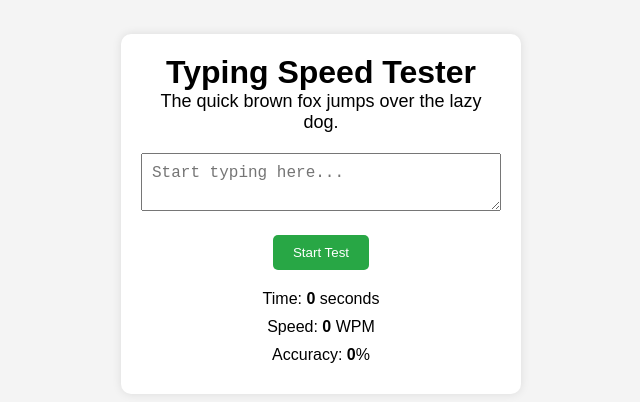
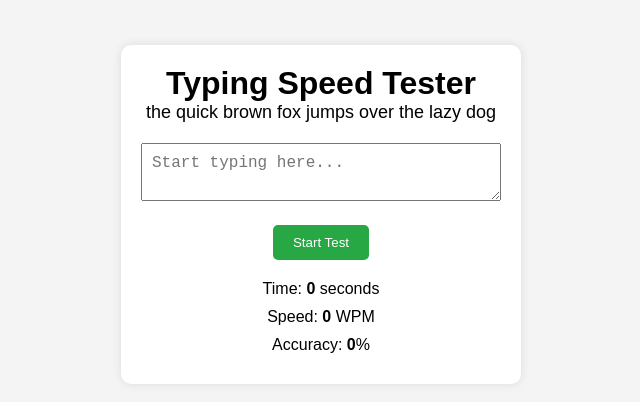
Before and after one commit to developersujeet/Typing-Tester, a plain HTML site: page index.html in a window 1280 px wide. Shown: the part 186-588 px from the top of the page, without its empty margins (319-959 px from the left). Drawn offline with Linux system fonts and the light colour scheme.

Commit message:
Update index.html

```diff
--- a/index.html
+++ b/index.html
@@ -71,7 +71,7 @@
 <body>
   <div class="container">
     <h1>Typing Speed Tester</h1>
-    <p id="text-display">The quick brown fox jumps over the lazy dog.</p>
+    <p id="text-display">the quick brown fox jumps over the lazy dog</p>
     <textarea id="input-box" placeholder="Start typing here..."></textarea>
     <button id="start-btn">Start Test</button>
     <div class="result">
```
